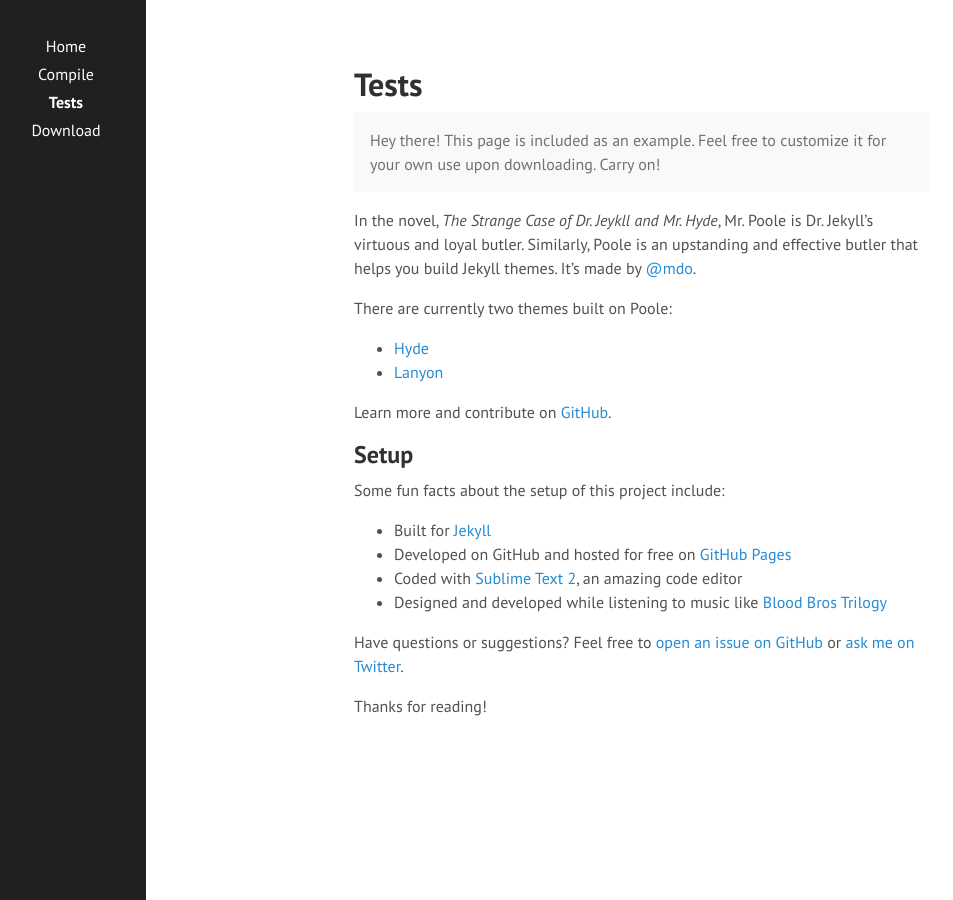
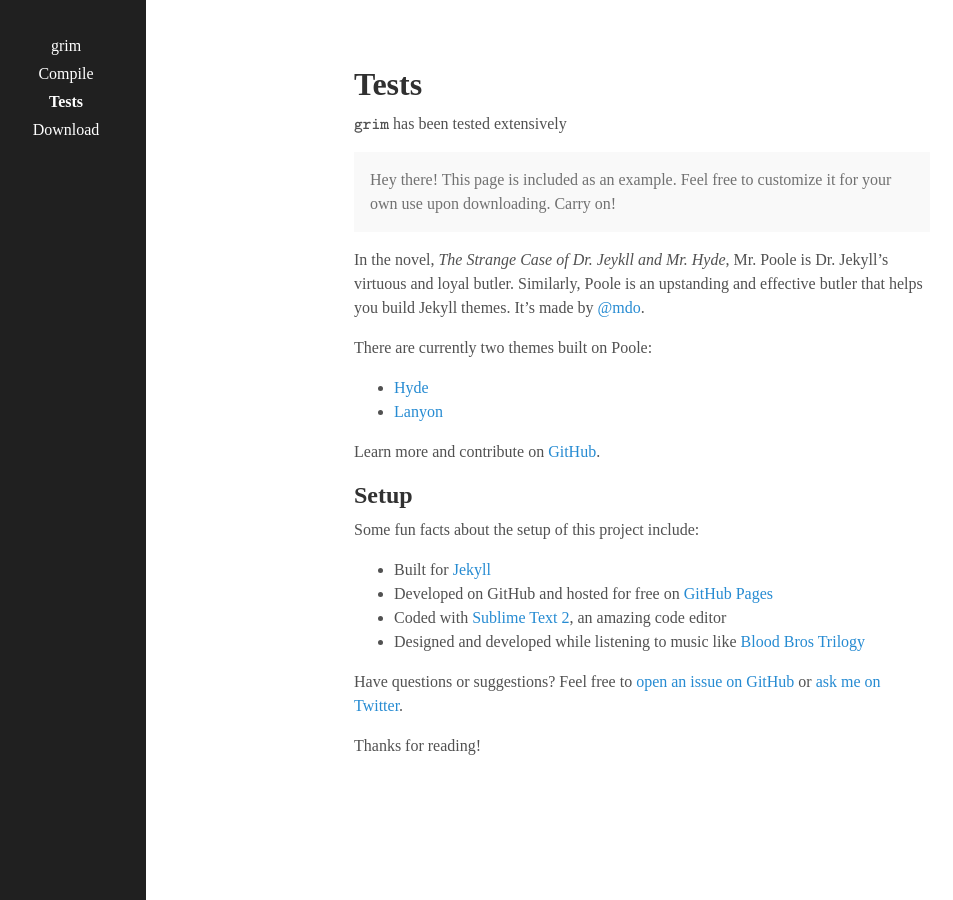
Before and after one commit to AFD-Illinois/grim, a Jekyll site: the page built from tests.md, in a window 1280 px wide. Shown: the whole page, without its empty margins (14-967 px from the left). Built offline with Jekyll 4.4.1, drawn with Linux system fonts in a browser that asks for light colours; some web fonts are replaced; formulas are drawn with MathJax 3.

Commit message:
A sensible start with jekyll.

```diff
--- a/_config.yml
+++ b/_config.yml
@@ -17,7 +17,5 @@
   name:           'Mani Chandra'
   url:            http://mchandra.github.io/
 
-paginate:         5
-
 # Custom vars
-github:           http://github.com/afd-illinois/grim
+repo:             http://github.com/afd-illinois/grim
--- a/_includes/head.html
+++ b/_includes/head.html
@@ -20,10 +20,39 @@
   <link rel="stylesheet" href="{{ site.baseurl }}public/css/hyde.css">
   <link rel="stylesheet" href="http://fonts.googleapis.com/css?family=PT+Sans:400,400italic,700|Abril+Fatface">
 
+  {% comment %}
   <!-- Icons -->
   <link rel="apple-touch-icon-precomposed" sizes="144x144" href="{{ site.baseurl }}public/apple-touch-icon-144-precomposed.png">
                                  <link rel="shortcut icon" href="{{ site.baseurl }}public/favicon.ico">
 
   <!-- RSS -->
   <link rel="alternate" type="application/rss+xml" title="RSS" href="/atom.xml">
+  {% endcomment %}
+
+<style type="text/css">
+  @font-face {
+    font-family: "Computer Modern";
+    src: url('http://mirrors.ctan.org/fonts/cm-unicode/fonts/otf/cmunss.otf');
+  }
+  @font-face {
+    font-family: "Computer Modern";
+    src: url('http://mirrors.ctan.org/fonts/cm-unicode/fonts/otf/cmunsx.otf');
+    font-weight: bold;
+  }
+  @font-face {
+    font-family: "Computer Modern";
+    src: url('http://mirrors.ctan.org/fonts/cm-unicode/fonts/otf/cmunsi.otf');
+    font-style: italic, oblique;
+  }
+  @font-face {
+    font-family: "Computer Modern";
+    src: url('http://mirrors.ctan.org/fonts/cm-unicode/fonts/otf/cmunbxo.otf');
+    font-weight: bold;
+    font-style: italic, oblique;
+  }
+
+  body {
+    font-family: "Computer Modern", Serif;
+  }
+</style>
 </head>
--- a/_includes/sidebar.html
+++ b/_includes/sidebar.html
@@ -2,7 +2,7 @@
   <div class="container">
 
     <nav class="sidebar-nav">
-      <a class="sidebar-nav-item{% if page.url == site.baseurl %} active{% endif %}" href="{{ site.baseurl }}">Home</a>
+      <a class="sidebar-nav-item{% if page.url == site.baseurl %} active{%endif%}" href="{{ site.baseurl }}">{{ site.title }}</a>
 
       {% comment %}
 
@@ -20,7 +20,7 @@
         {% endif %}
       {% endfor %}
 
-      <a class="sidebar-nav-item" href="{{ site.github.repo }}">Download</a>
+      <a class="sidebar-nav-item" href="https://github.com/afd-illinois/grim">Download</a>
     </nav>
 
   </div>
--- a/_layouts/default.html
+++ b/_layouts/default.html
@@ -13,3 +13,6 @@
 
   </body>
 </html>
+<script type="text/javascript"
+        src="http://cdn.mathjax.org/mathjax/latest/MathJax.js?config=TeX-AMS-MML_HTMLorMML">
+</script>
--- a/tests.md
+++ b/tests.md
@@ -2,6 +2,7 @@
 layout: page
 title: Tests
 ---
+$$\mathtt{grim}$$ has been tested extensively
 
 <p class="message">
   Hey there! This page is included as an example. Feel free to customize it for your own use upon downloading. Carry on!
```
Also changed, not shown: index.html (deleted, +0 -39 lines), index.md (added, +28 -0 lines), 1 other file.
